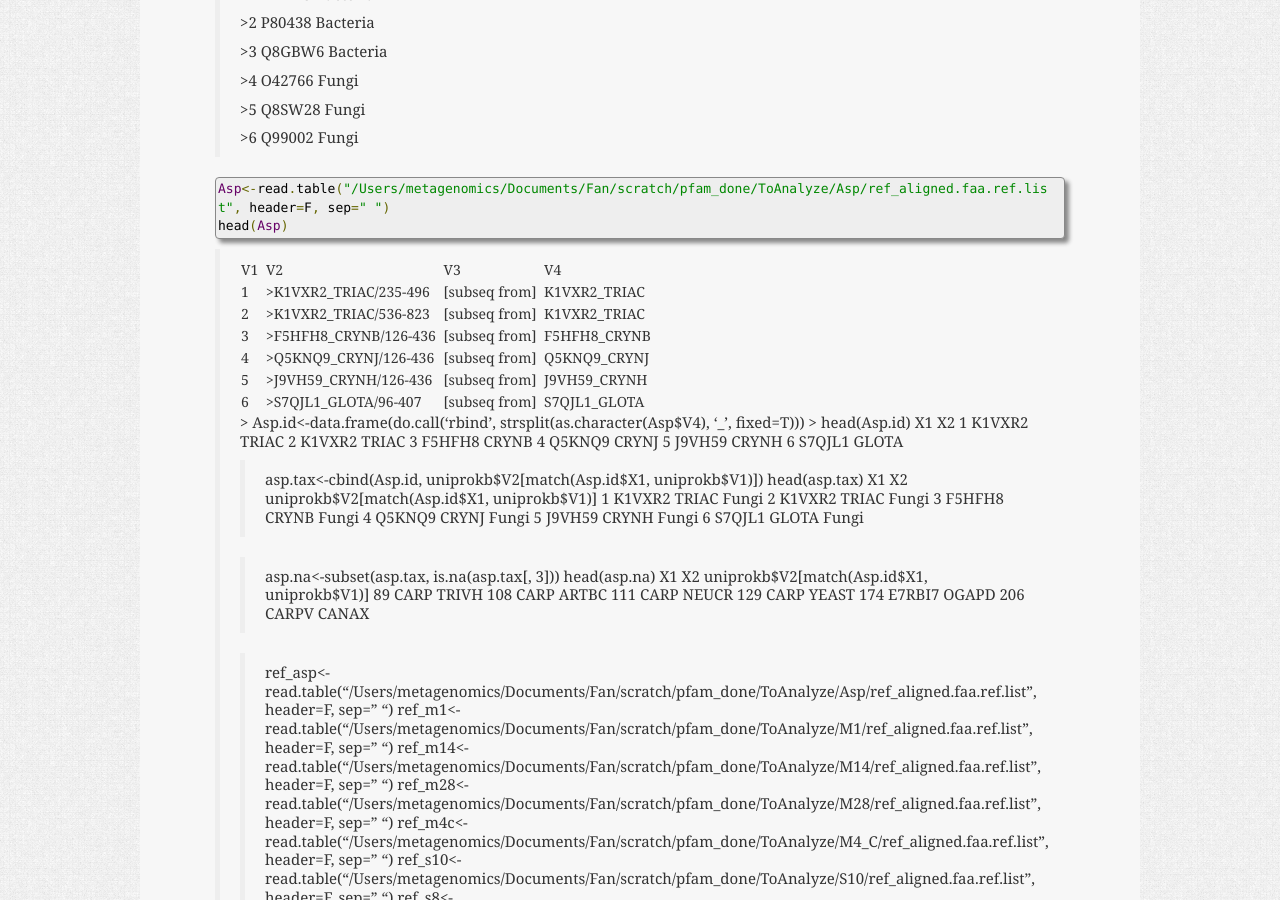
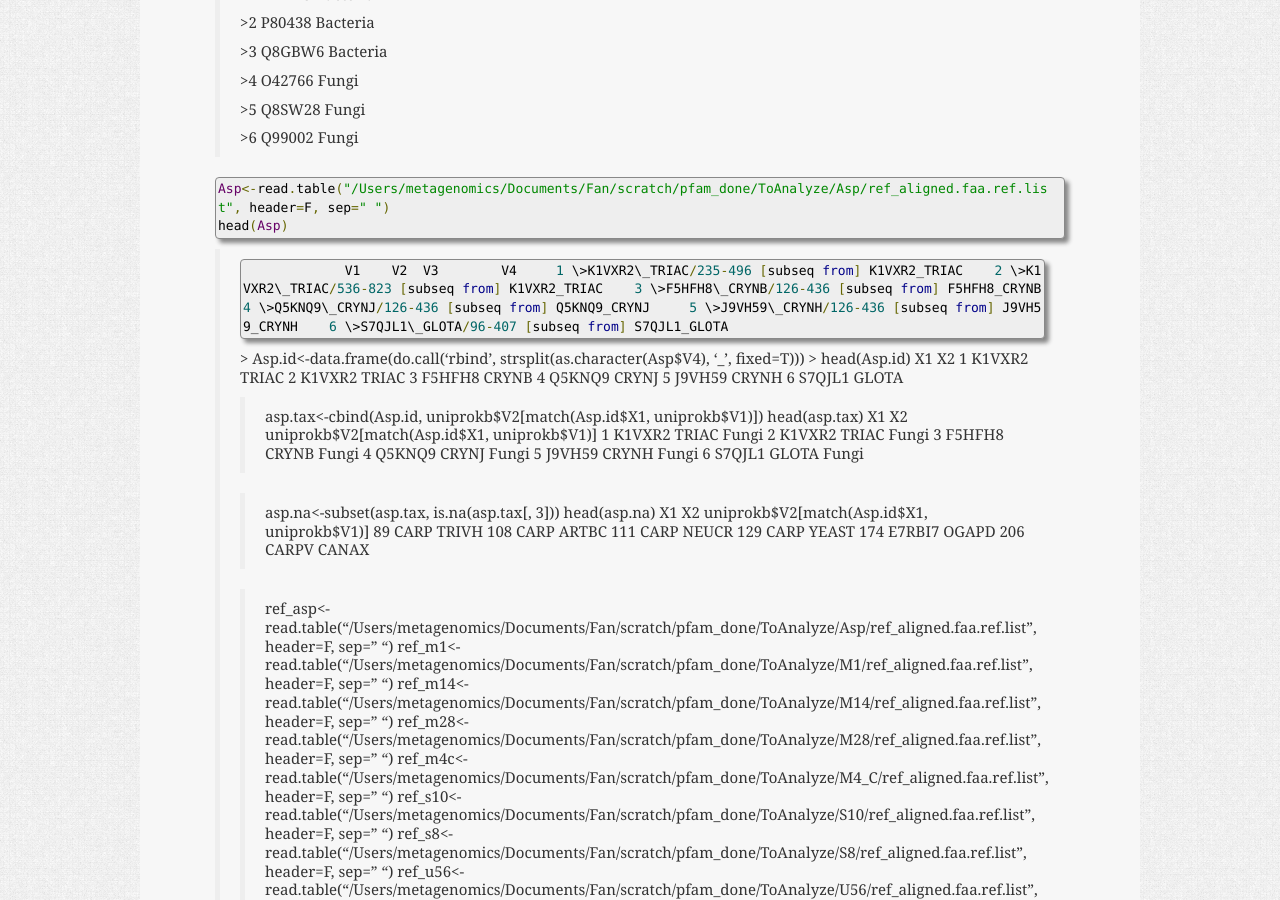
Before and after one commit to fandemonium/blog, a Jekyll site: the page built from _posts/2014-04-08-use-r-for-long-lists.md, in a window 1280 px wide and 900 px high, scrolled down 567 px. Built offline with Jekyll 4.4.1, drawn with Linux system fonts in a browser that asks for light colours; Markdown is read by kramdown in place of the engine named in the settings; comment, search, counter and statistics services are not loaded.

Commit message:
table not working, trying line break with 2 or more space before line breaks

````diff
--- a/_posts/2014-04-08-use-r-for-long-lists.md
+++ b/_posts/2014-04-08-use-r-for-long-lists.md
@@ -29,13 +29,13 @@
 Asp<-read.table("/Users/metagenomics/Documents/Fan/scratch/pfam_done/ToAnalyze/Asp/ref_aligned.faa.ref.list", header=F, sep=" ")
 head(Asp)
 ```
->|                  V1| |   V2| | V3| |       V4|
->|1| |\>K1VXR2_TRIAC/235-496| |[subseq from]| |K1VXR2_TRIAC|
->|2| |\>K1VXR2_TRIAC/536-823| |[subseq from]| |K1VXR2_TRIAC|
->|3| |\>F5HFH8_CRYNB/126-436| |[subseq from]| |F5HFH8_CRYNB|
->|4| |\>Q5KNQ9_CRYNJ/126-436| |[subseq from]| |Q5KNQ9_CRYNJ|
->|5| |\>J9VH59_CRYNH/126-436| |[subseq from]| |J9VH59_CRYNH|
->|6| |\>S7QJL1_GLOTA/96-407| |[subseq from]| |S7QJL1_GLOTA|
+>                  V1    V2  V3        V4
+>1 \>K1VXR2\_TRIAC/235-496 [subseq from] K1VXR2_TRIAC
+>2 \>K1VXR2\_TRIAC/536-823 [subseq from] K1VXR2_TRIAC
+>3 \>F5HFH8\_CRYNB/126-436 [subseq from] F5HFH8_CRYNB
+>4 \>Q5KNQ9\_CRYNJ/126-436 [subseq from] Q5KNQ9_CRYNJ
+>5 \>J9VH59\_CRYNH/126-436 [subseq from] J9VH59_CRYNH
+>6 \>S7QJL1\_GLOTA/96-407 [subseq from] S7QJL1_GLOTA
 >
 >\> Asp.id<-data.frame(do.call('rbind', strsplit(as.character(Asp$V4), '_', fixed=T)))
 >\> head(Asp.id)
````
